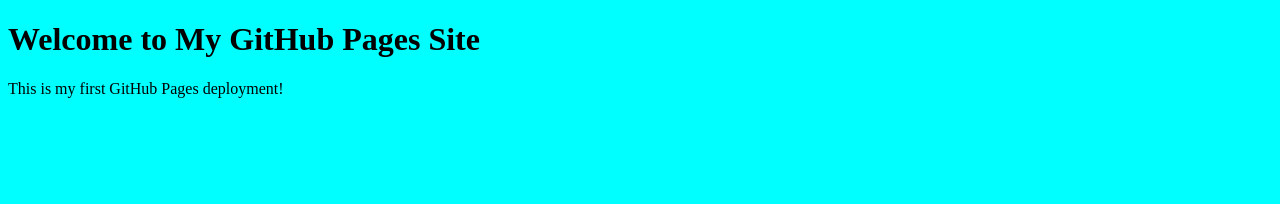
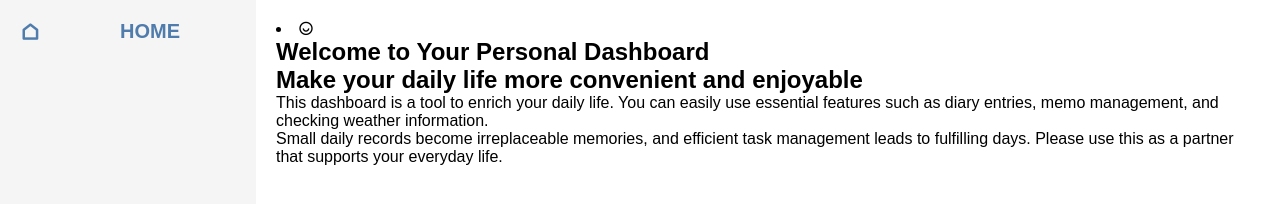
Before and after one commit to sodagiri5623-star/my-first-web-app, a plain HTML site: page index.html in a window 1280 px wide. Drawn offline with nearby package versions, Linux system fonts and the light colour scheme.

Commit message:
Add files via upload

```diff
--- a/index.html
+++ b/index.html
@@ -1,18 +1,34 @@
 <!DOCTYPE html>
 <html lang="en">
-    <head>
-        <meta charset="UTF-8">
-        <meta name="viewport" content="width=device-width, initial-scale=1.0">
-        <title>My GitHub pages Site</title>
-        <style>
-            body {
-                background-color: aqua;
-                font-family: 'MS Gothic', 'MS明朝', 'sans-serif';
-            }
-        </style>
-    </head>
-    <body>
-        <h1>Welcome to My GitHub Pages Site</h1>
-        <p>This is my first GitHub Pages deployment!</p>
-    </body>
+  <head>
+    <meta charset="UTF-8" />
+    <meta name="viewport" content="width=device-width, initial-scale=1.0" />
+    <title>Dashboard</title>
+    <link rel="stylesheet" href="./style.css">
+    <link href="https://cdn.jsdelivr.net/npm/remixicon@4.5.0/fonts/remixicon.css" rel="stylesheet" />
+  </head>
+  <body>
+    <div class="MyPage">
+      <aside>
+        <header>
+          <a href="#" data-tub="home">
+            <span class="ri-home-line"></span>
+            HOME
+          </a>
+        </header>
+      </aside>
+      <main>
+        <section id="home">
+          <header>
+            <li>
+              <span class="ri-user-smile-line"></span>
+            </li>
+            <h1>Welcome to Your Personal Dashboard</h1>
+            <h2>Make your daily life more convenient and enjoyable</h2>
+            <p>This dashboard is a tool to enrich your daily life. You can easily use essential features such as diary entries, memo management, and checking weather information.</p>
+            <p>Small daily records become irreplaceable memories, and efficient task management leads to fulfilling days. Please use this as a partner that supports your everyday life.</p>
+        </section>
+      </main>
+    </div>
+  </body>
 </html>
--- /dev/null
+++ b/style.css
@@ -0,0 +1,62 @@
+/* ブラウザで設定されているスタイルのリセット・共通設定 */
+/* 消さないでください */
+*,
+*::before,
+*::after {
+  box-sizing: border-box;
+}
+.MyPage {
+  display: flex;
+  height: 100vh;
+}
+aside {
+  width: 256px;
+  flex-shrink: 0;
+  background-color: #f5f5f5;
+  border-right: 1px #e0e0e0;
+  display: flex;
+  flex-direction: column;
+  height: 100%;
+}
+header {
+  padding: 20px;
+  border-bottom: 1px #e0e0e0;
+}
+a {
+  font-size: 1.25rem;
+  font-weight: 600;
+  color: #4f7cac;
+  display: flex;
+  align-items: center;
+  gap: 80px;
+  text-decoration: none;
+}
+body,
+h1,
+h2,
+h3,
+p,
+ul,
+li,
+form,
+input,
+textarea,
+select,
+button {
+  margin: 0;
+  padding: 0;
+  font-family: sans-serif;
+}
+
+ul {
+  list-style: none;
+}
+/* スタイルのリセット終了 */
+
+/* サイドバーとメインコンテンツを包むための要素のスタイルを書いてください */
+
+
+/* サイドバーに関連するスタイルを書いてください */
+
+
+/* メインコンテンツに関連するスタイルを書いてください */
```
